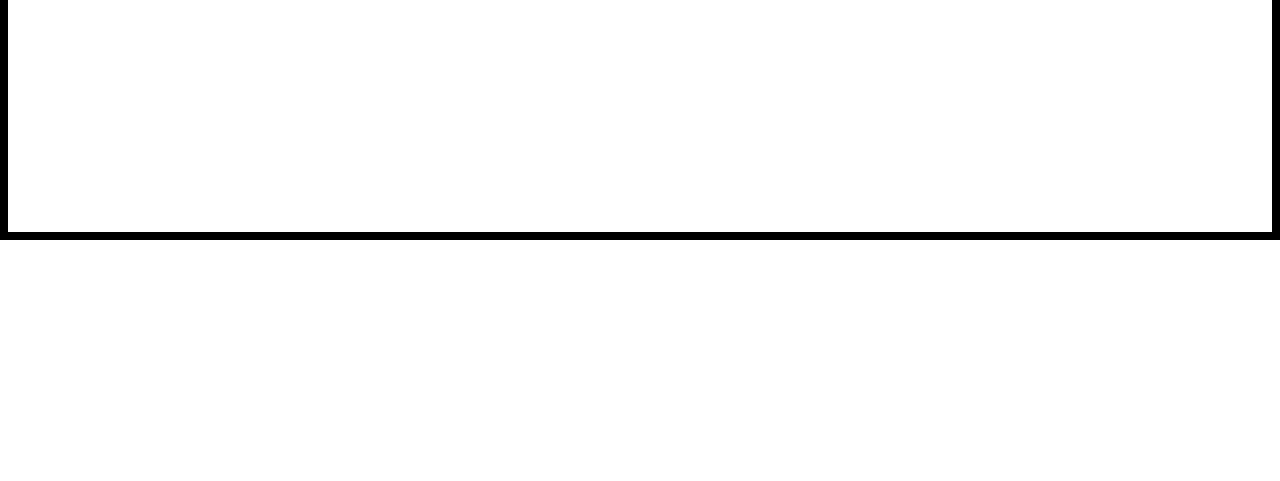
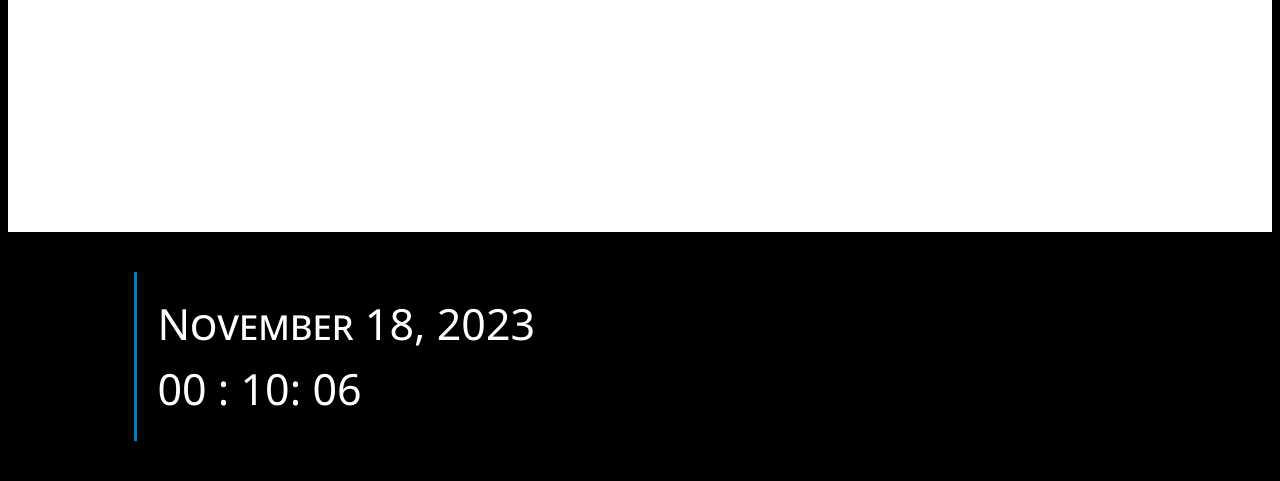
Before and after one commit to NightMare489/GoPilot, a PHP site: page /home.html in a window 1280 px wide. Shown: the part 1568-2049 px from the top of the page. Before the commit the page ends 1808 px from the top, so only its background shows below. Run offline with PHP 8.4, Linux system fonts and the light colour scheme.

Commit message:
Add timer
test

```diff
--- a/home.css
+++ b/home.css
@@ -77,16 +77,9 @@ p,pre{
     top:5%;
     left:0%;
     color:white;
-    /* background-repeat: repeat-x; */
-    /* margin: 0px;
-    padding: 0px;
-    position: fixed;
-    top: 50px;
-    left: 0px; */
+
     background-image: url('./icons/BackGR.png');
 
-    /* display: flex; */
-    /* cursor: pointer; */
     z-index: -1;
   }
 
@@ -162,3 +155,16 @@ p,pre{
     }
 
   }
+
+
+#timedate {
+    font: small-caps lighter 43px/150% "Segoe UI", Frutiger, "Frutiger Linotype", "Dejavu Sans", "Helvetica Neue", Arial, sans-serif;
+    text-align:left;
+    width: 50%;
+    margin: 40px auto;
+    color:#fff;
+    float: left;
+    margin-left: 10%;
+    border-left: 3px solid #0080C3;
+    padding: 20px;
+  }
--- a/home.html
+++ b/home.html
@@ -6,7 +6,38 @@
     <title>GOPilot</title>
     <link rel="stylesheet" href="home.css">
 </head>
-    <body>
+
+<script>
+
+Number.prototype.pad = function(n) {
+  for (var r = this.toString(); r.length < n; r = 0 + r);
+  return r;
+};
+
+function updateClock() {
+  var now = new Date();
+  var
+    sec = now.getSeconds(),
+    min = now.getMinutes(),
+    hou = now.getHours(),
+    mo = now.getMonth(),
+    dy = now.getDate(),
+    yr = now.getFullYear();
+  var months = ["January", "February", "March", "April", "May", "June", "July", "August", "September", "October", "November", "December"];
+  var tags = ["mon", "d", "y", "h", "m", "s"],
+    corr = [months[mo], dy, yr, hou.pad(2), min.pad(2), sec.pad(2)];
+  for (var i = 0; i < tags.length; i++)
+    document.getElementById(tags[i]).firstChild.nodeValue = corr[i];
+}
+
+function initClock() {
+  updateClock();
+  window.setInterval("updateClock()", 1000);
+}
+
+  </script>
+
+    <body onload="initClock()">
         <div id="menu" class="card">
          <div id="logo">
            <img src="icons/navlogo.png" alt="logo" id="logoimg" />
@@ -73,6 +104,22 @@
           </div>
 
       </div>
+      <div>
+
+
+        <div id="timedate" >
+          <a id="mon">January</a>
+          <a id="d">1</a>,
+          <a id="y">0</a><br />
+          <a id="h">12</a> :
+          <a id="m">00</a>:
+          <a id="s">00</a>
+        </div>
+
+
+
+      </div>
+
 
 
 
```
Also changed, not shown: Booking.css (indentation only).
